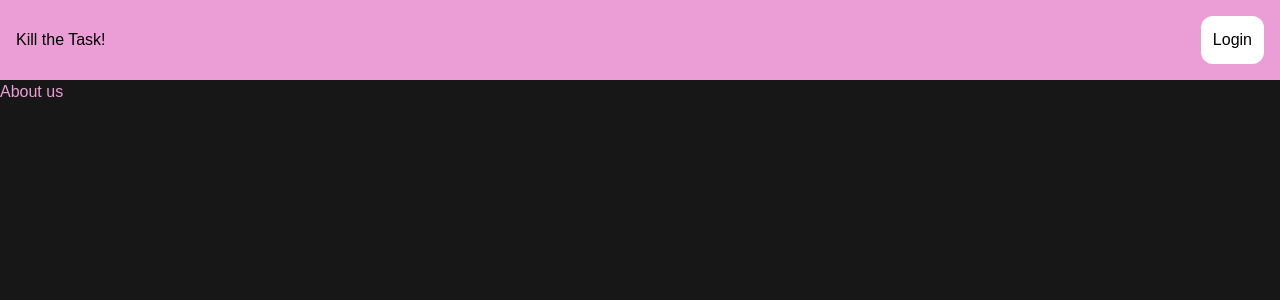
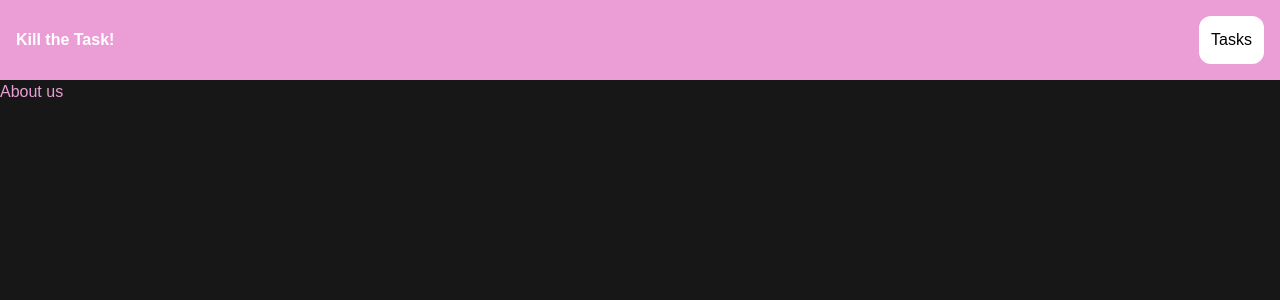
Before and after one commit to velvel77/gamified-productivity, a Next.js app: page /about in a window 1280 px wide. Shown: the top 300 px of the page. Built offline with nearby package versions, Linux system fonts and the light colour scheme.

Commit message:
Improve header and clean up home

```diff
--- a/app/page.tsx
+++ b/app/page.tsx
@@ -22,8 +22,6 @@ export default async function Home() {
 
           <h1 className="font-bold text-xl">Level up now!</h1>
 
-          {/* <p>Test: {JSON.stringify(tasks)}</p> */}
-
           <AddTaskForm />
 
           <TodoGrid tasks={tasks} />
--- a/components/header.tsx
+++ b/components/header.tsx
@@ -5,7 +5,7 @@ export default function Header() {
     return (
         <header className="site-header items-center">
             <div className="site-header__wrapper">
-                <span className="wrap-break-word">Kill the Task!</span>
+                <span className="font-bold text-white wrap-break-word">Kill the Task!</span>
             </div>
 
 
@@ -17,7 +17,7 @@ export default function Header() {
 
 
             <section className="bg-white p-3 rounded-xl">
-                <span>Login</span>
+                <span>Tasks</span>
             </section>
       </header>
     )
--- a/components/ui/todo-list-grid.tsx
+++ b/components/ui/todo-list-grid.tsx
@@ -9,7 +9,7 @@ export default function TodoGrid({ tasks }: TodoTasksProps) {
     return(
         //TODO: implement auto-columns
         <div className="grid m-w-full justify-items-center">
-            <ul className="max-w-2/3 flex flex-col mt-6 p-3 space-y-2 bg-white border rounded-xl">
+            <ul className="max-w-7/8 min-w-6/8 flex flex-col mt-6 p-3 space-y-2 bg-white border rounded-xl">
                 {tasks.map((task) => (
                     <TodoTaskRow key={task.id} task={task} />
                 ))}
```
